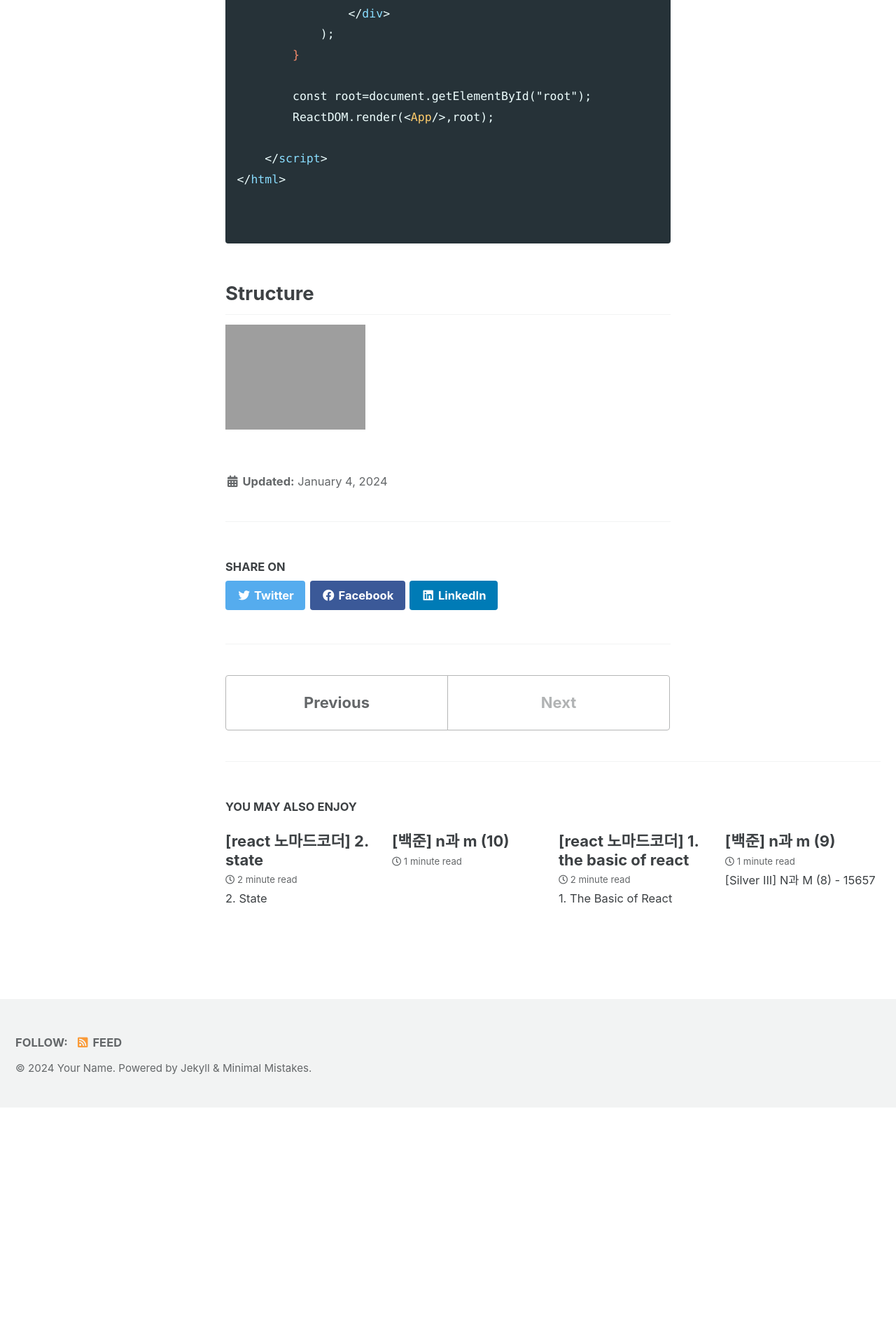
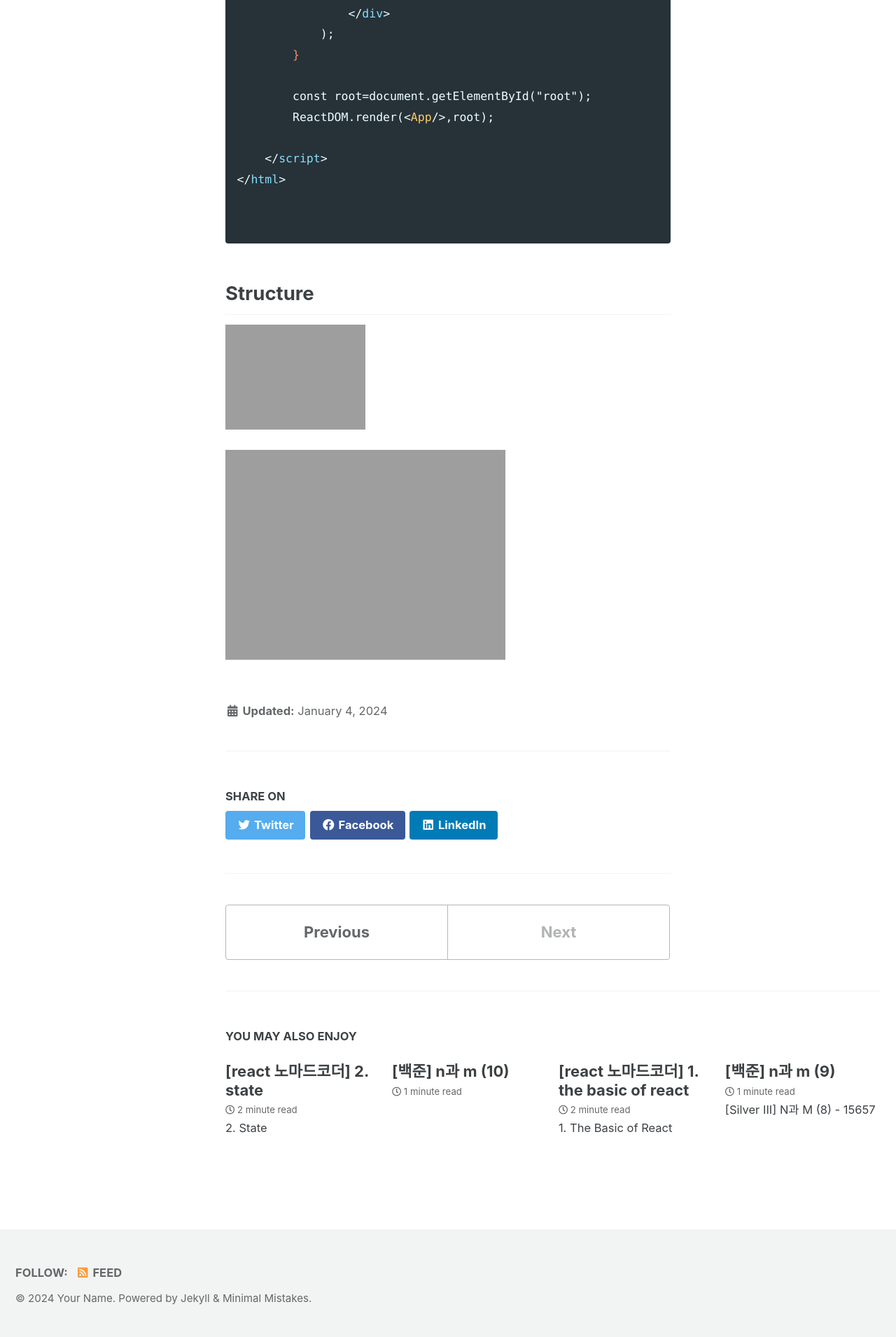
Before and after one commit to forwarder1121/forwarder1121.github.io_old, a Jekyll site: the page built from _posts/스터디/노마드코더_리액트/2024-01-04-[React 노마드코더] 3. 실습 - 단위 변환기.md, in a window 1280 px wide. Shown: the part 2953-4864 px from the top of the page at 70% size. Built offline with Jekyll 4.4.1, drawn with Linux system fonts in a browser that asks for light colours; cached includes are drawn as plain includes; comment, search, counter and statistics services are not loaded; before the commit the page ends 4536 px from its top, so only the background shows below that.

Commit message:
Update 2024-01-04-[React 노마드코더] 3. 실습 - 단위 변환기.md

```diff
--- a/_posts/스터디/노마드코더_리액트/2024-01-04-[React 노마드코더] 3. 실습 - 단위 변환기.md
+++ b/_posts/스터디/노마드코더_리액트/2024-01-04-[React 노마드코더] 3. 실습 - 단위 변환기.md
@@ -112,3 +112,5 @@
 ## Structure
 
 <img src="../../_images/2024-01-03-[React 노마드코더] 3. 실습 - 단위 변환기/image-20240105155411564.png" alt="image-20240105155411564" style="zoom:50%;" />
+
+<img src="_images/2024-01-03-[React 노마드코더] 3. 실습 - 단위 변환기/image-20240105155411564.png">
```
